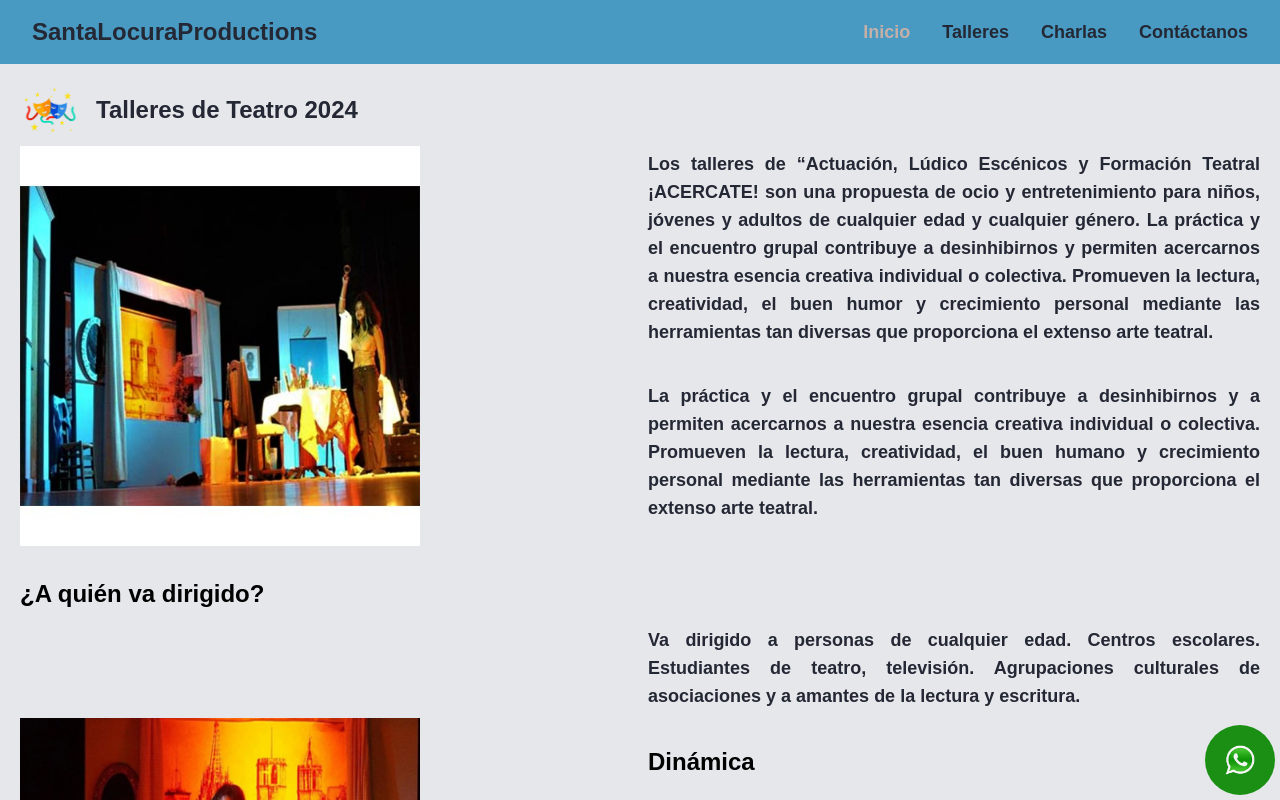
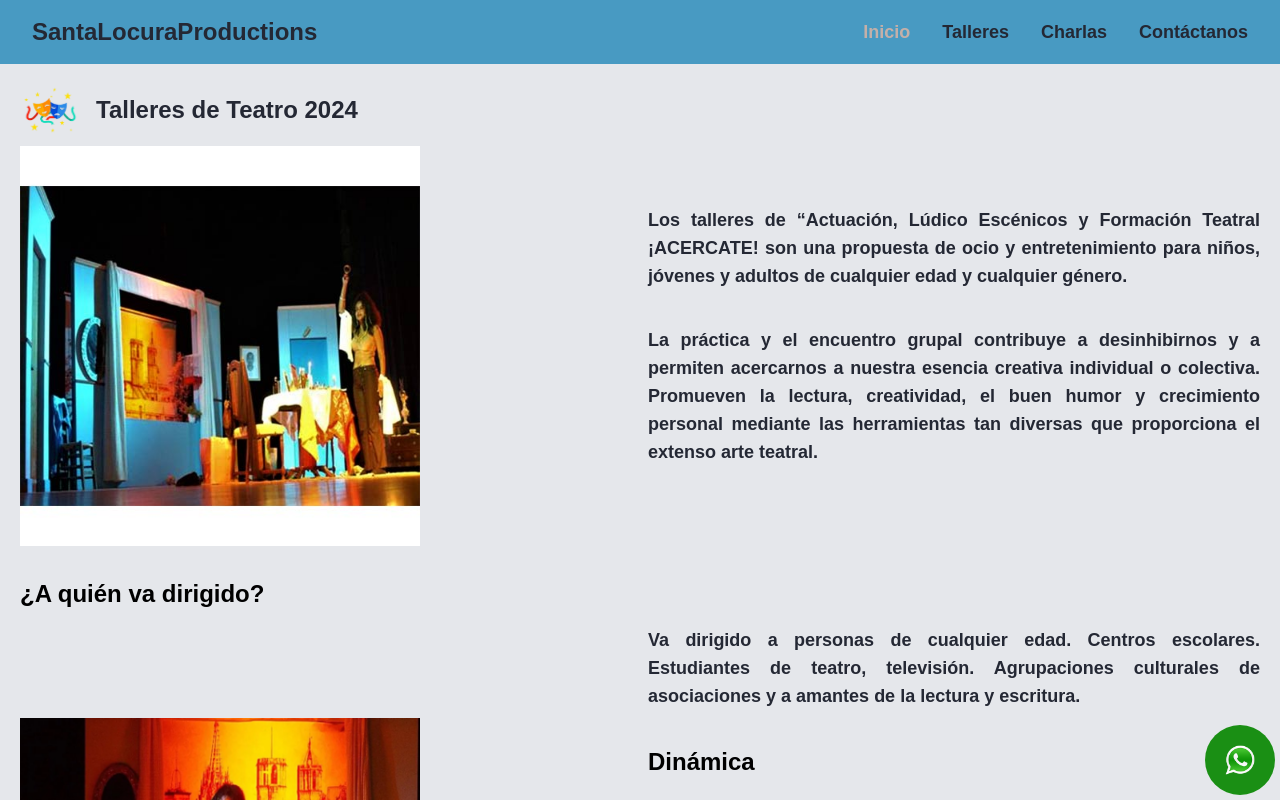
Before and after one commit to javiercastaneda303/santalocuraproductions, a React (Create React App) app: page / in a window 1280 px wide. Shown: the top 800 px of the page. Built offline with nearby package versions, Linux system fonts and the light colour scheme.

Commit message:
fix: párrafo duplicado

```diff
--- a/src/pages/Home/index.tsx
+++ b/src/pages/Home/index.tsx
@@ -16,15 +16,12 @@ const Index = () => {
           <p className="text-justify">
             Los talleres de “Actuación, Lúdico Escénicos y Formación Teatral ¡ACERCATE! son una
             propuesta de ocio y entretenimiento para niños, jóvenes y adultos de cualquier edad
-            y cualquier género. La práctica y el encuentro grupal contribuye a desinhibirnos y
-            permiten acercarnos a nuestra esencia creativa individual o colectiva. Promueven la
-            lectura, creatividad, el buen humor y crecimiento personal mediante las
-            herramientas tan diversas que proporciona el extenso arte teatral.
+            y cualquier género.
           </p>
           <p className="text-justify">
             La práctica y el encuentro grupal contribuye a desinhibirnos y a permiten
             acercarnos a nuestra esencia creativa individual o colectiva. Promueven la lectura,
-            creatividad, el buen humano y crecimiento personal mediante las herramientas tan
+            creatividad, el buen humor y crecimiento personal mediante las herramientas tan
             diversas que proporciona el extenso arte teatral.
           </p>
         </div>
```
